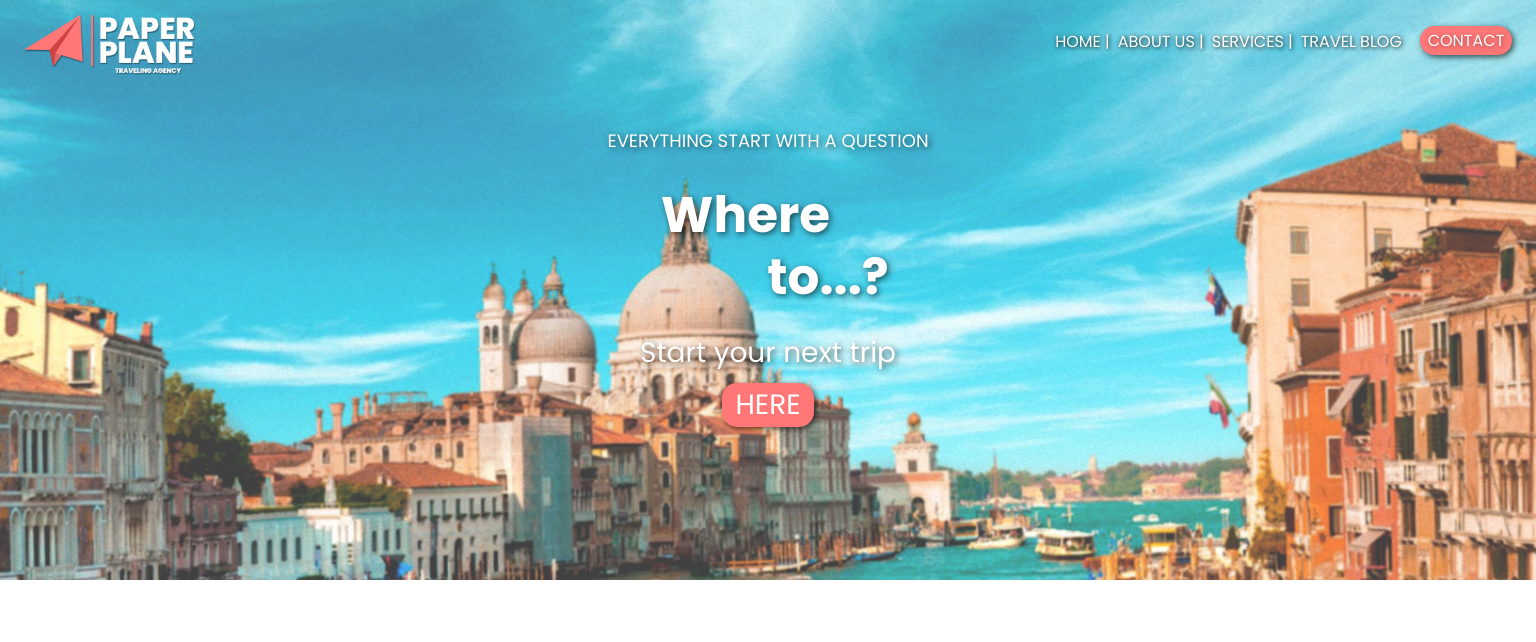
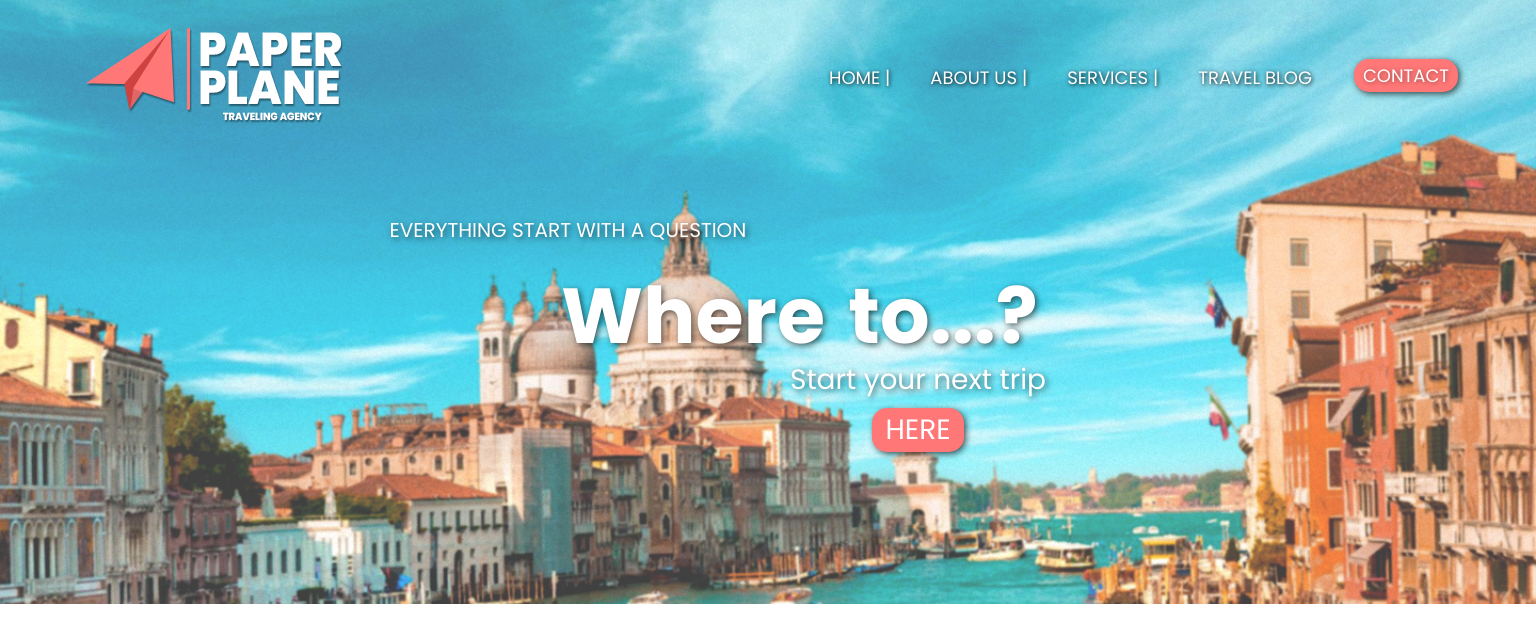
Before and after one commit to Escobar-Gonzalo/pre-entrega2-escobar, a plain HTML site: page index.html in a window 1536 px wide. Shown: the top 642 px of the page. Drawn offline with Linux system fonts and the light colour scheme.

Commit message:
commit final responsive header

```diff
--- a/css/style.css
+++ b/css/style.css
@@ -13,7 +13,7 @@
     "header"
     "main01"
     "footer";
-    grid-template-columns: 100%px;
+    grid-template-columns: 100%;
     grid-template-rows: 657px 1000px 500px;
 }
 
@@ -154,7 +154,7 @@
     align-items: center;
     text-align: center;
     font-style: normal;
-    font-size: 28px;
+    font-size: 24px;
     color: white;
     font-family: 'Poppins', sans-serif;
     text-shadow: 2px 2px 6px rgba(0, 0, 0, 0.632);
@@ -205,7 +205,7 @@
         "header"
         "main01"
         "footer";
-        grid-template-columns: 100%px;
+        grid-template-columns: 100%;
         grid-template-rows: 657px 1000px 500px;
     }
 
@@ -227,7 +227,7 @@
         background-position: 80%;
         background-size: cover;
         background-repeat: no-repeat;
-        height: 580px;
+        height: 592px;
     }
 
     .mNavBar{
@@ -244,8 +244,8 @@
     }
 
     .logo a img{
-        height: 65px;
-        width: 180px;
+        height: 76px;
+        width: 200px;
 
     }
 
@@ -300,16 +300,15 @@
     .mainUpTitle{
         grid-area: title01;
         display: flex;
-        justify-content: center;
         align-items: center;
-        text-align: center;
         font-size: normal;
         text-transform: uppercase;
-        font-size: 18px;
+        font-size: 20px;
         color: white;
         font-family: 'Poppins', sans-serif;
         text-shadow: 2px 2px 6px rgba(0, 0, 0, 0.632);
-        padding-top: 25px;
+        padding-top: 75px;
+        padding-right: 300px;
     }
 
     .mainTitle01{
@@ -319,12 +318,12 @@
         align-items: center;
         text-align: center;
         font-style: normal;
-        font-size: 50px;
+        font-size: 58px;
         color: white;
         font-family: 'Poppins', sans-serif;
         text-shadow: 2px 2px 6px rgba(0, 0, 0, 0.632);
-        padding-right: 45px;
-        padding-bottom: 20px;
+        padding-right: 150px;
+        padding-top: 30px;
     }
 
     .mainTitle02{
@@ -334,11 +333,11 @@
         align-items: center;
         text-align: center;
         font-style: normal;
-        font-size: 50px;
+        font-size: 58px;
         color: white;
         font-family: 'Poppins', sans-serif;
         text-shadow: 2px 2px 6px rgba(0, 0, 0, 0.632);
-        padding-bottom: 60px;
+        padding-bottom: 50px;
         padding-left: 120px;
     }
 
@@ -350,11 +349,12 @@
         align-items: center;
         text-align: center;
         font-style: normal;
-        font-size: 28px;
+        font-size: 26px;
         color: white;
         font-family: 'Poppins', sans-serif;
         text-shadow: 2px 2px 6px rgba(0, 0, 0, 0.632);
         padding-bottom: 20px;
+        padding-left: 150px;
     }
 
     .hereButton{
@@ -363,6 +363,7 @@
         flex-direction: row;
         justify-content: center;
         align-self: center;
+        padding-left: 150px;
     }
 
     .hereButton a {
@@ -379,3 +380,195 @@
     }
 
 }
+
+@media only screen and (min-width: 1440px) {
+
+    .wraper01{
+        display: grid;
+        grid-template-areas:
+        "header"
+        "main01"
+        "footer";
+        grid-template-columns: 100%;
+        grid-template-rows: 657px 1000px 500px;
+    }
+
+    .header01 {
+        grid-area: header;
+        display: grid;
+        grid-template-rows: 80px 95px 100px 65px 45px 40px;
+        grid-template-areas:
+        "mNavBar"
+        "title01"
+        "title02"
+        "title03"
+        "title04"
+        "kmButton"
+        ;
+        grid-template-columns: 100%;
+        justify-content: center;
+        background-image: url(../assets/img/banner/banner-home.jpg);
+        background-position: 80%;
+        background-size: cover;
+        background-repeat: no-repeat;
+        height: 604px;
+    }
+
+    .mNavBar{
+        grid-area: mNavBar;
+        display: flex;
+        flex-direction: row;
+        justify-content: space-between;
+    }
+
+    .logo{
+        display: flex;
+        padding-left: 80px;
+        padding-top: 70px;
+
+    }
+
+    .logo a img{
+        height: 103px;
+        width: 270px;
+
+    }
+
+    .sNavBar{
+        display: grid;
+        grid-template-columns: auto 120px;
+        grid-template-rows: 80px;
+        grid-template-areas:
+        "ul cB"
+        ;
+        align-items: center;
+        padding-top: 35px;
+        padding-right: 80px;
+    }
+
+    .sNavBar ul{
+        grid-area: ul;
+        list-style: none;
+        padding-top: 0px;
+        padding-left: 0px;
+    }
+
+
+
+    .sNavBar li a {
+        text-decoration: none;
+        color: white;
+        text-transform: uppercase;
+        font-family: 'Poppins', sans-serif;
+        font-size: 18px;
+        text-shadow: 1px 1px 4px black;
+        margin-left: 20px;
+        margin-right: 20px;
+    }
+
+    .contactButton{
+        grid-area: cB;
+        align-items: center;
+        margin-top: 0px;
+        padding-right: 0px;
+        margin-left: 20px;
+    }
+
+    .contactButton a {
+        text-decoration: none;
+        border-radius: 15px;
+        text-align: center;
+        color: white;
+        text-transform: uppercase;
+        font-family: 'Poppins', sans-serif;
+        font-size: 18px;
+        text-shadow: 1px 1px 4px rgba(0, 0, 0, 0.389);
+        background-color: #FF7777;
+        padding: 3px 9px 3px 9px;
+        box-shadow: 2px 2px 6px rgba(0, 0, 0, 0.674);
+    }
+
+    .mainUpTitle{
+        grid-area: title01;
+        display: flex;
+        align-items: center;
+        font-size: normal;
+        text-transform: uppercase;
+        font-size: 20px;
+        color: white;
+        font-family: 'Poppins', sans-serif;
+        text-shadow: 2px 2px 6px rgba(0, 0, 0, 0.632);
+        padding-top: 150px;
+        padding-right: 400px;
+    }
+
+    .mainTitle01{
+        grid-area: title02;
+        display: flex;
+        justify-content: center;
+        align-items: center;
+        text-align: center;
+        font-style: normal;
+        font-size: 78px;
+        color: white;
+        font-family: 'Poppins', sans-serif;
+        text-shadow: 2px 2px 6px rgba(0, 0, 0, 0.632);
+        padding-right: 150px;
+        padding-top: 140px;
+    }
+
+    .mainTitle02{
+        grid-area: title03;
+        display: flex;
+        justify-content: center;
+        align-items: center;
+        text-align: center;
+        font-style: normal;
+        font-size: 78px;
+        color: white;
+        font-family: 'Poppins', sans-serif;
+        text-shadow: 2px 2px 6px rgba(0, 0, 0, 0.632);
+        padding-top: 40px;
+        padding-left: 350px;
+    }
+
+
+    .mainSubTitle{
+        grid-area: title04;
+        display: flex;
+        justify-content: center;
+        align-items: center;
+        text-align: center;
+        font-style: normal;
+        font-size: 28px;
+        color: white;
+        font-family: 'Poppins', sans-serif;
+        text-shadow: 2px 2px 6px rgba(0, 0, 0, 0.632);
+        padding-top: 40px;
+        padding-left: 300px;
+    }
+
+    .hereButton{
+        grid-area: kmButton;
+        display: flex;
+        flex-direction: row;
+        justify-content: center;
+        align-self: center;
+        padding-top: 50px;
+        padding-left: 300px;
+    }
+
+    .hereButton a {
+        text-decoration: none;
+        border-radius: 15px;
+        text-align: center;
+        color: white;
+        text-transform: uppercase;
+        font-family: 'Poppins', sans-serif;
+        font-size: 28px;
+        background-color: #FF7777;
+        padding: 1px 13px 1px 13px;
+        box-shadow: 2px 2px 6px rgba(0, 0, 0, 0.674);
+    }
+
+}
```
